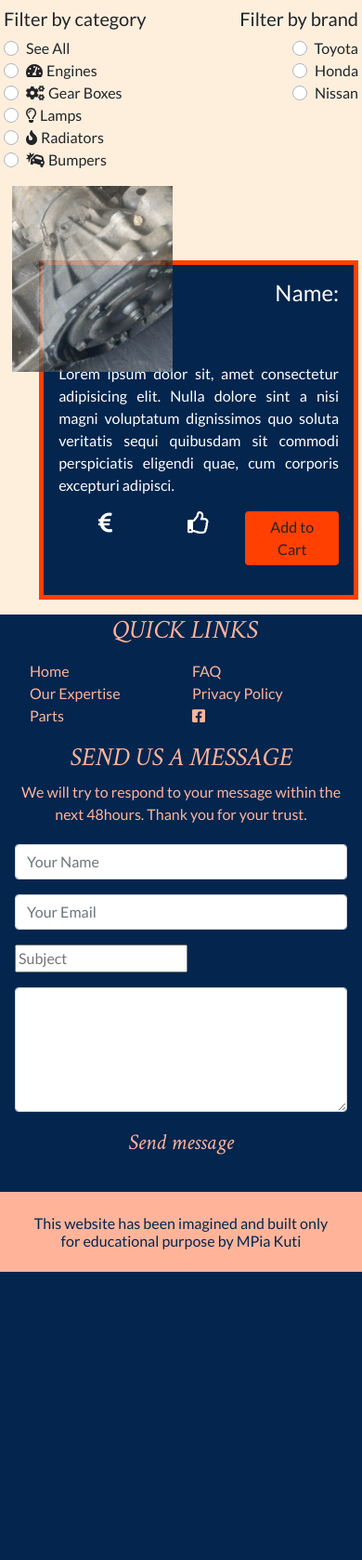
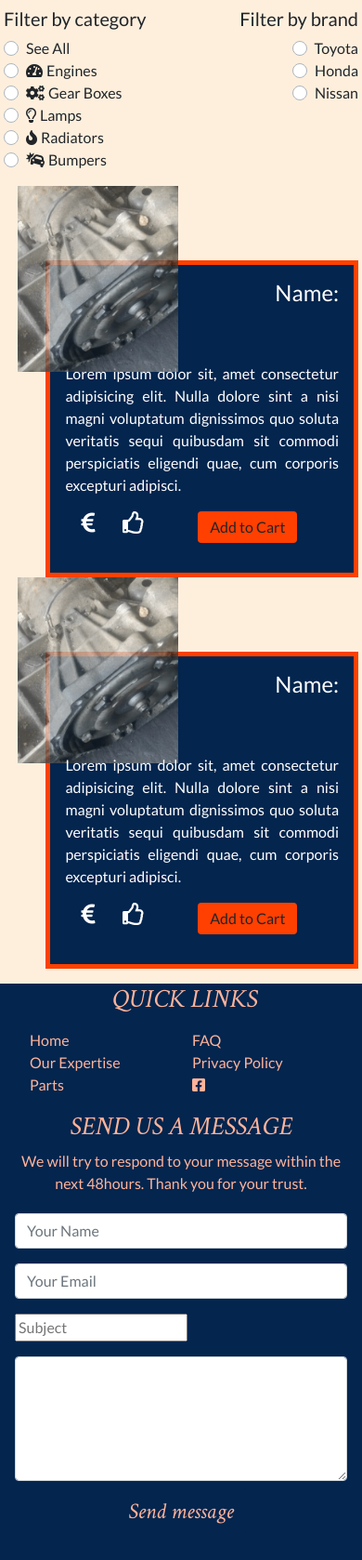
Before and after one commit to mkuti/corklagos-venture, a Django app: page /listings in a window 390 px wide. Shown: the part 134-1812 px from the top of the page at 93% size. Before the commit the page ends 1502 px from the top, so only its background shows below. Run offline with Django 3.2, Linux system fonts and the light colour scheme; some libraries are stand-ins or nearby versions.

Commit message:
Changed columns of price,like,add to card on small screens

```diff
--- a/listings/templates/listings.html
+++ b/listings/templates/listings.html
@@ -63,7 +63,7 @@
             </div>
         </div>
 <!-- Listing section -->
-        <div class="col-12 col-lg-9 listing-section">
+        <div class="col-12 col-lg-9 listing-section pl-2">
             <div class="listing-item d-block d-lg-none">
                 <div class="listing-content listing-container bg-oxford text-white p-3 text-right">
                     <div class="row">
@@ -77,15 +77,15 @@
                         </div>
                     </div>
                     <div class="row text-center">
-                        <div class="col-4 listing-price">
+                        <div class="col-2 listing-price">
                             <p><i class="listing-icon fas fa-euro-sign"></i></p>
                         </div>
-                        <div class="col-4 listing-interest">
+                        <div class="col-2 listing-interest">
                         <!--If user has liked this product before, the thumbs up would be filled-->
                             <a href=""><i class="listing-icon far fa-thumbs-up"></i></a>
                             <!--<i class="fas fa-thumbs-up"></i>-->
                         </div>
-                        <div class="col-4 listing-buy">
+                        <div class="col-8 listing-buy">
                             <a href="#" type="button" class="btn bg-wheel py-1 mb-3">Add to Cart</a>
                         </div>
                     </div>
@@ -98,7 +98,71 @@
                         <div class="col-4 d-none d-lg-block">
                             <img src="#" alt="">
                         </div>
-                        <div class="col-lg-8 listing-content text-white p-3">
+                        <div class="col-lg-8 text-white p-3">
+                            <div class="row">
+                                <div class="col-12 listing-name">
+                                    <h4>Name:</h4>
+                                </div>
+                            </div>
+                            <div class="row">
+                                <div class="col-12 listing-description mr-2">
+                                    <p> Lorem ipsum dolor sit, amet consectetur adipisicing elit. Nulla dolore sint a nisi magni voluptatum dignissimos quo soluta veritatis sequi quibusdam sit commodi perspiciatis eligendi quae, cum corporis excepturi adipisci. </p>
+                                </div>
+                            </div>
+                            <div class="row">
+                                <div class="col-4 listing-price">
+                                    <p><i class="listing-icon fas fa-euro-sign"></i></p>
+                                </div>
+                                <div class="col-4 listing-interest">
+                                <!--If user has liked this product before, the thumbs up would be filled-->
+                                    <a href=""><i class="listing-icon far fa-thumbs-up"></i></a>
+                                    <!--<i class="fas fa-thumbs-up"></i>-->
+                                </div>
+                                <div class="col-4 listing-buy">
+                                    <a href="#" type="button" class="btn bg-wheel py-1 mb-3">Add to Cart</a>
+                                </div>
+                            </div>
+                        </div>
+                    </div>
+                </div>
+            </div>
+        </div>
+        <div class="col-12 col-lg-9 listing-section pl-2">
+            <div class="listing-item d-block d-lg-none">
+                <div class="listing-img"></div>
+                <div class="listing-content listing-container bg-oxford text-white p-3 text-right">
+                    <div class="row">
+                        <div class="col-12 listing-name">
+                            <h4>Name:</h4>
+                        </div>
+                    </div>
+                    <div class="row">
+                        <div class="col-12 listing-description mr-2 mt-5 pt-1 text-justify">
+                            <p> Lorem ipsum dolor sit, amet consectetur adipisicing elit. Nulla dolore sint a nisi magni voluptatum dignissimos quo soluta veritatis sequi quibusdam sit commodi perspiciatis eligendi quae, cum corporis excepturi adipisci. </p>
+                        </div>
+                    </div>
+                    <div class="row text-center">
+                        <div class="col-2 listing-price">
+                            <p><i class="listing-icon fas fa-euro-sign"></i></p>
+                        </div>
+                        <div class="col-2 listing-interest">
+                        <!--If user has liked this product before, the thumbs up would be filled-->
+                            <a href=""><i class="listing-icon far fa-thumbs-up"></i></a>
+                            <!--<i class="fas fa-thumbs-up"></i>-->
+                        </div>
+                        <div class="col-8 listing-buy">
+                            <a href="#" type="button" class="btn bg-wheel py-1 mb-3">Add to Cart</a>
+                        </div>
+                    </div>
+                </div>
+            </div>
+            <div class="row d-none d-lg-block">
+                <div class="col-12 listing-container my-lg-3">
+                    <div class="row">
+                        <div class="col-4 d-none d-lg-block">
+                            <img src="#" alt="">
+                        </div>
+                        <div class="col-lg-8 text-white p-3">
                             <div class="row">
                                 <div class="col-12 listing-name">
                                     <h4>Name:</h4>
```
